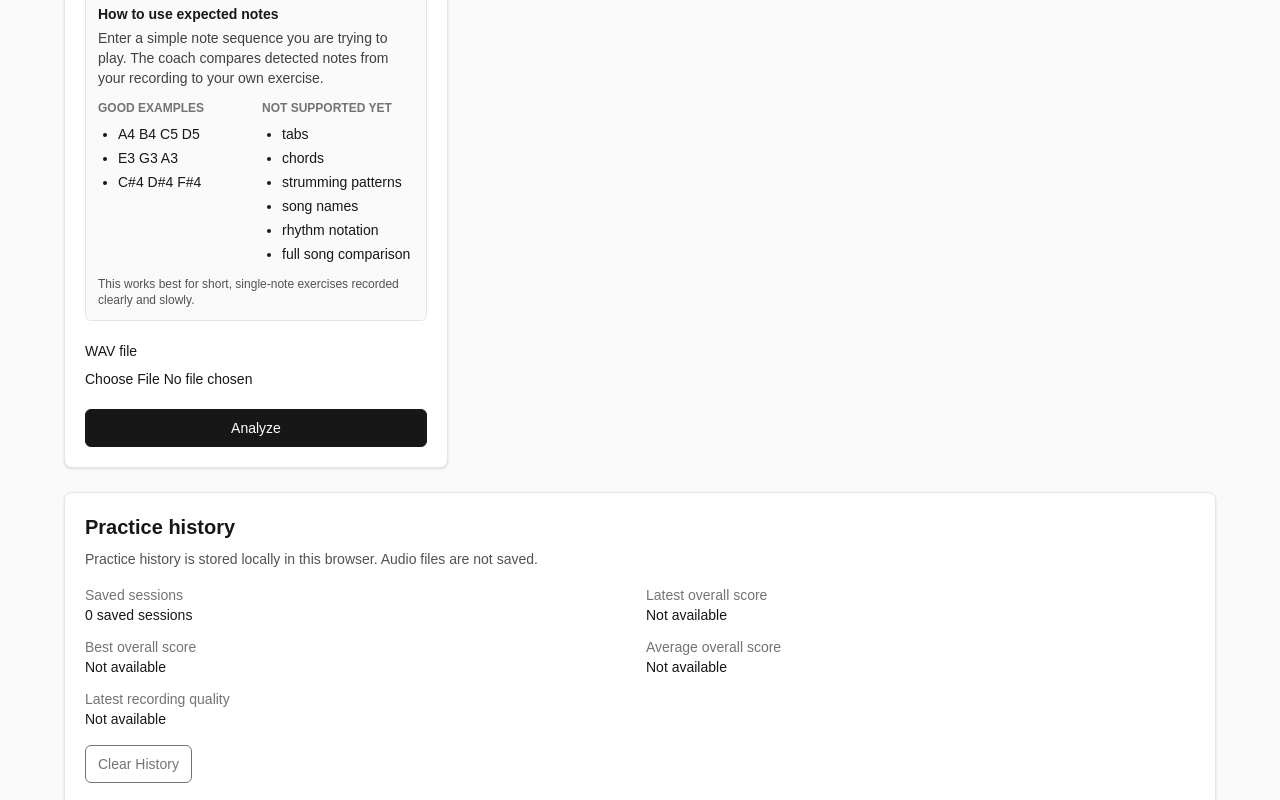
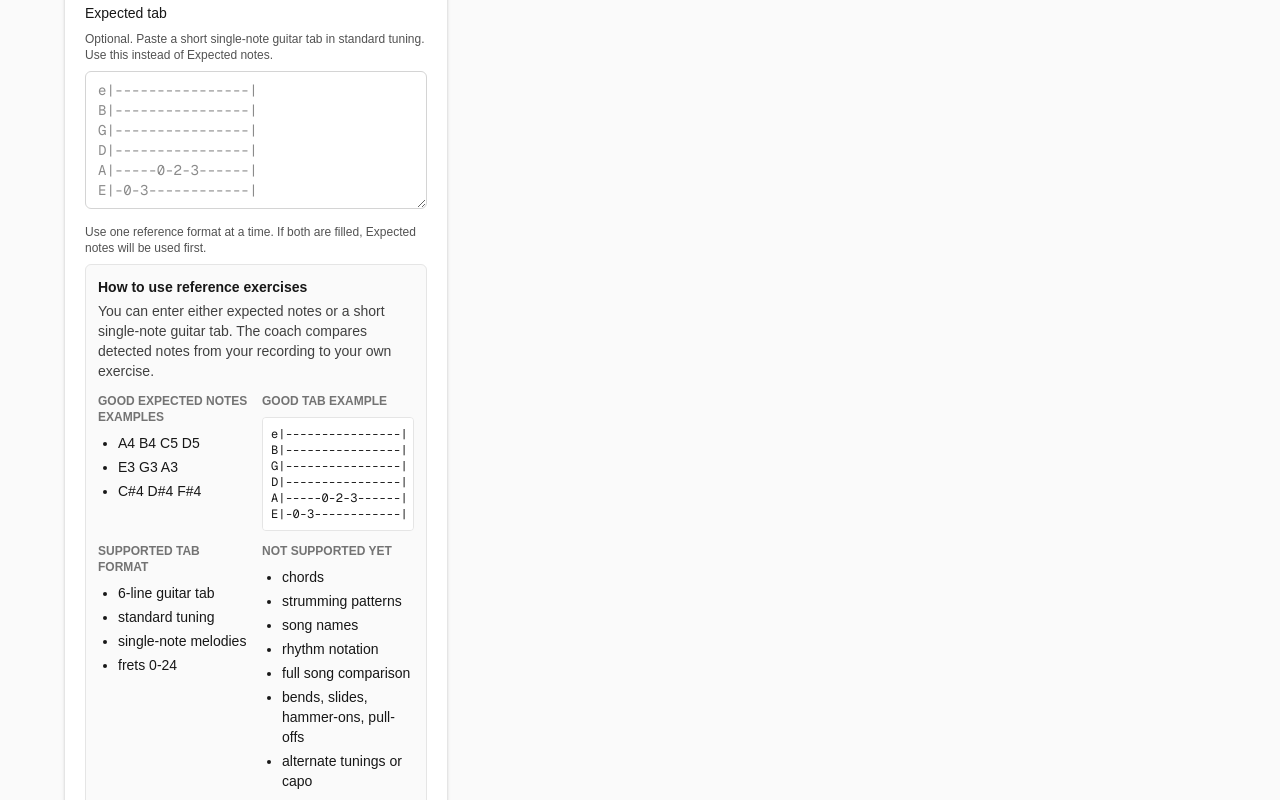
Before and after one commit to DennyKantarevic/guitarlab-ai, a Next.js app in the folder apps/frontend/: page /practice-coach in a window 1280 px wide. Shown: the part 700-1500 px from the top of the page. Built offline with nearby package versions, Linux system fonts and the light colour scheme.

Commit message:
feat: add practice coach tab controls

```diff
--- a/apps/frontend/src/app/practice-coach/PracticeCoachClient.tsx
+++ b/apps/frontend/src/app/practice-coach/PracticeCoachClient.tsx
@@ -52,6 +52,7 @@ export default function PracticeCoachClient({
   const [practiceFocus, setPracticeFocus] = useState<PracticeFocus>("general");
   const [practiceDescription, setPracticeDescription] = useState("");
   const [expectedNotes, setExpectedNotes] = useState("");
+  const [expectedTab, setExpectedTab] = useState("");
   const [analysis, setAnalysis] =
     useState<PracticeAudioAnalysisResponse | null>(null);
   const [practiceComparison, setPracticeComparison] =
@@ -104,6 +105,10 @@ export default function PracticeCoachClient({
       if (trimmedExpectedNotes) {
         request.expected_notes = trimmedExpectedNotes;
       }
+      const trimmedExpectedTab = expectedTab.trim();
+      if (trimmedExpectedTab) {
+        request.expected_tab = trimmedExpectedTab;
+      }
 
       const nextAnalysis = await analyzeAudio(request);
       setAnalysis(nextAnalysis);
@@ -148,9 +153,11 @@ export default function PracticeCoachClient({
           <PracticeSetup
             error={error}
             expectedNotes={expectedNotes}
+            expectedTab={expectedTab}
             isLoading={isLoading}
             onDescriptionChange={setPracticeDescription}
             onExpectedNotesChange={setExpectedNotes}
+            onExpectedTabChange={setExpectedTab}
             onFileChange={setSelectedFile}
             onFocusChange={setPracticeFocus}
             onSubmit={handleSubmit}
@@ -181,9 +188,11 @@ export default function PracticeCoachClient({
 function PracticeSetup({
   error,
   expectedNotes,
+  expectedTab,
   isLoading,
   onDescriptionChange,
   onExpectedNotesChange,
+  onExpectedTabChange,
   onFileChange,
   onFocusChange,
   onSubmit,
@@ -193,9 +202,11 @@ function PracticeSetup({
 }: {
   error: string;
   expectedNotes: string;
+  expectedTab: string;
   isLoading: boolean;
   onDescriptionChange: (value: string) => void;
   onExpectedNotesChange: (value: string) => void;
+  onExpectedTabChange: (value: string) => void;
   onFileChange: (file: File | null) => void;
   onFocusChange: (focus: PracticeFocus) => void;
   onSubmit: (event: FormEvent<HTMLFormElement>) => void;
@@ -275,7 +286,32 @@ function PracticeSetup({
             rows={3}
             value={expectedNotes}
           />
-          <ExpectedNotesHelpPanel />
+        </div>
+
+        <div className="space-y-2">
+          <label className="block text-sm font-medium" htmlFor="expected_tab">
+            Expected tab
+          </label>
+          <p className="text-xs text-neutral-600">
+            Optional. Paste a short single-note guitar tab in standard tuning.
+            Use this instead of Expected notes.
+          </p>
+          <textarea
+            className="min-h-32 w-full rounded-md border border-neutral-300 px-3 py-2 font-mono text-sm"
+            id="expected_tab"
+            name="expected_tab"
+            onChange={(event) => onExpectedTabChange(event.target.value)}
+            placeholder={
+              "e|----------------|\nB|----------------|\nG|----------------|\nD|----------------|\nA|-----0-2-3------|\nE|-0-3------------|"
+            }
+            rows={6}
+            value={expectedTab}
+          />
+          <p className="text-xs text-neutral-600">
+            Use one reference format at a time. If both are filled, Expected
+            notes will be used first.
+          </p>
+          <ReferenceExerciseHelpPanel />
         </div>
 
         <div className="space-y-2">
@@ -318,21 +354,22 @@ function PracticeSetup({
   );
 }
 
-function ExpectedNotesHelpPanel() {
+function ReferenceExerciseHelpPanel() {
   return (
     <aside className="space-y-3 rounded-md border border-neutral-200 bg-neutral-50 p-3 text-sm">
       <div className="space-y-1">
-        <h4 className="font-semibold">How to use expected notes</h4>
+        <h4 className="font-semibold">How to use reference exercises</h4>
         <p className="text-neutral-700">
-          Enter a simple note sequence you are trying to play. The coach
-          compares detected notes from your recording to your own exercise.
+          You can enter either expected notes or a short single-note guitar tab.
+          The coach compares detected notes from your recording to your own
+          exercise.
         </p>
       </div>
 
       <div className="grid gap-3 sm:grid-cols-2">
         <div className="space-y-2">
           <h5 className="text-xs font-semibold uppercase text-neutral-500">
-            Good examples
+            Good expected notes examples
           </h5>
           <ul className="list-disc space-y-1 pl-5">
             <li>A4 B4 C5 D5</li>
@@ -343,15 +380,44 @@ function ExpectedNotesHelpPanel() {
 
         <div className="space-y-2">
           <h5 className="text-xs font-semibold uppercase text-neutral-500">
+            Good tab example
+          </h5>
+          <pre className="overflow-x-auto rounded border border-neutral-200 bg-white p-2 text-xs">
+{`e|----------------|
+B|----------------|
+G|----------------|
+D|----------------|
+A|-----0-2-3------|
+E|-0-3------------|`}
+          </pre>
+        </div>
+      </div>
+
+      <div className="grid gap-3 sm:grid-cols-2">
+        <div className="space-y-2">
+          <h5 className="text-xs font-semibold uppercase text-neutral-500">
+            Supported tab format
+          </h5>
+          <ul className="list-disc space-y-1 pl-5">
+            <li>6-line guitar tab</li>
+            <li>standard tuning</li>
+            <li>single-note melodies</li>
+            <li>frets 0-24</li>
+          </ul>
+        </div>
+
+        <div className="space-y-2">
+          <h5 className="text-xs font-semibold uppercase text-neutral-500">
             Not supported yet
           </h5>
           <ul className="list-disc space-y-1 pl-5">
-            <li>tabs</li>
             <li>chords</li>
             <li>strumming patterns</li>
             <li>song names</li>
             <li>rhythm notation</li>
             <li>full song comparison</li>
+            <li>bends, slides, hammer-ons, pull-offs</li>
+            <li>alternate tunings or capo</li>
           </ul>
         </div>
       </div>
@@ -684,20 +750,39 @@ function ReferenceExerciseResult({
     ...(referenceExercise?.warnings ?? []),
     ...comparison.warnings,
   ]);
+  const referenceSource = referenceExercise?.source ?? "notes";
+  const parsedExpectedNotes = referenceExercise?.expected_notes ?? [];
 
   return (
     <section className="space-y-3 rounded-md border border-neutral-200 bg-neutral-50 p-4">
       <h2 className="text-xl font-semibold">Reference exercise</h2>
       <p className="text-sm text-neutral-700">{comparison.summary}</p>
 
+      {referenceSource === "tab" ? (
+        <p className="text-sm text-neutral-700">
+          The tab was converted into a simple expected note sequence before
+          comparison.
+        </p>
+      ) : null}
+
       {referenceExercise && !referenceExercise.valid ? (
         <p className="rounded-md border border-amber-300 bg-amber-50 p-3 text-sm text-amber-900">
-          Some expected notes were not recognized. Use notes like A4, C#5, or
-          E3.
+          {referenceSource === "tab"
+            ? "Some expected notes or tab syntax were not recognized. Use notes like A4, C#5, or E3, or a six-line single-note tab."
+            : "Some expected notes were not recognized. Use notes like A4, C#5, or E3."}
         </p>
       ) : null}
 
       <dl className="grid gap-3 text-sm sm:grid-cols-2">
+        <Field label="Source" value={formatReferenceSource(referenceSource)} />
+        <Field
+          label="Expected notes"
+          value={
+            parsedExpectedNotes.length > 0
+              ? parsedExpectedNotes.join(", ")
+              : "Not available"
+          }
+        />
         <Field
           label="Matched notes"
           value={`${comparison.matched_count} of ${comparison.expected_count}`}
@@ -1017,6 +1102,20 @@ function formatMatchRatio(matchRatio: number | null): string {
   return `${Math.round(matchRatio * 100)}%`;
 }
 
+function formatReferenceSource(
+  source: NonNullable<
+    NonNullable<PracticeAudioAnalysisResponse["reference_exercise"]>["source"]
+  >,
+): string {
+  if (source === "tab") {
+    return "Guitar tab";
+  }
+  if (source === "notes") {
+    return "Expected notes";
+  }
+  return "None";
+}
+
 function dedupe(items: string[]): string[] {
   return Array.from(new Set(items));
 }
--- a/apps/frontend/src/lib/practiceCoach.ts
+++ b/apps/frontend/src/lib/practiceCoach.ts
@@ -11,6 +11,7 @@ export type PracticeAudioRequest = {
   practice_focus?: PracticeFocus;
   practice_description?: string;
   expected_notes?: string;
+  expected_tab?: string;
 };
 
 export type PracticeContext = {
@@ -94,6 +95,8 @@ export type NoteEvent = {
 export type ReferenceExercise = {
   expected_notes_raw: string | null;
   expected_notes: string[];
+  expected_tab_raw?: string | null;
+  source?: "notes" | "tab" | "none";
   valid: boolean;
   warnings: string[];
 };
@@ -183,6 +186,11 @@ export async function analyzePracticeAudio(
     formData.append("expected_notes", expectedNotes);
   }
 
+  const expectedTab = request.expected_tab?.trim();
+  if (expectedTab) {
+    formData.append("expected_tab", expectedTab);
+  }
+
   const response = await fetcher(
     `${normalizeBackendUrl(backendUrl || DEFAULT_BACKEND_URL)}/practice/analyze-audio`,
     {
```
Also changed, not shown: 2 other files (tests, documents, lock files or other folders).
